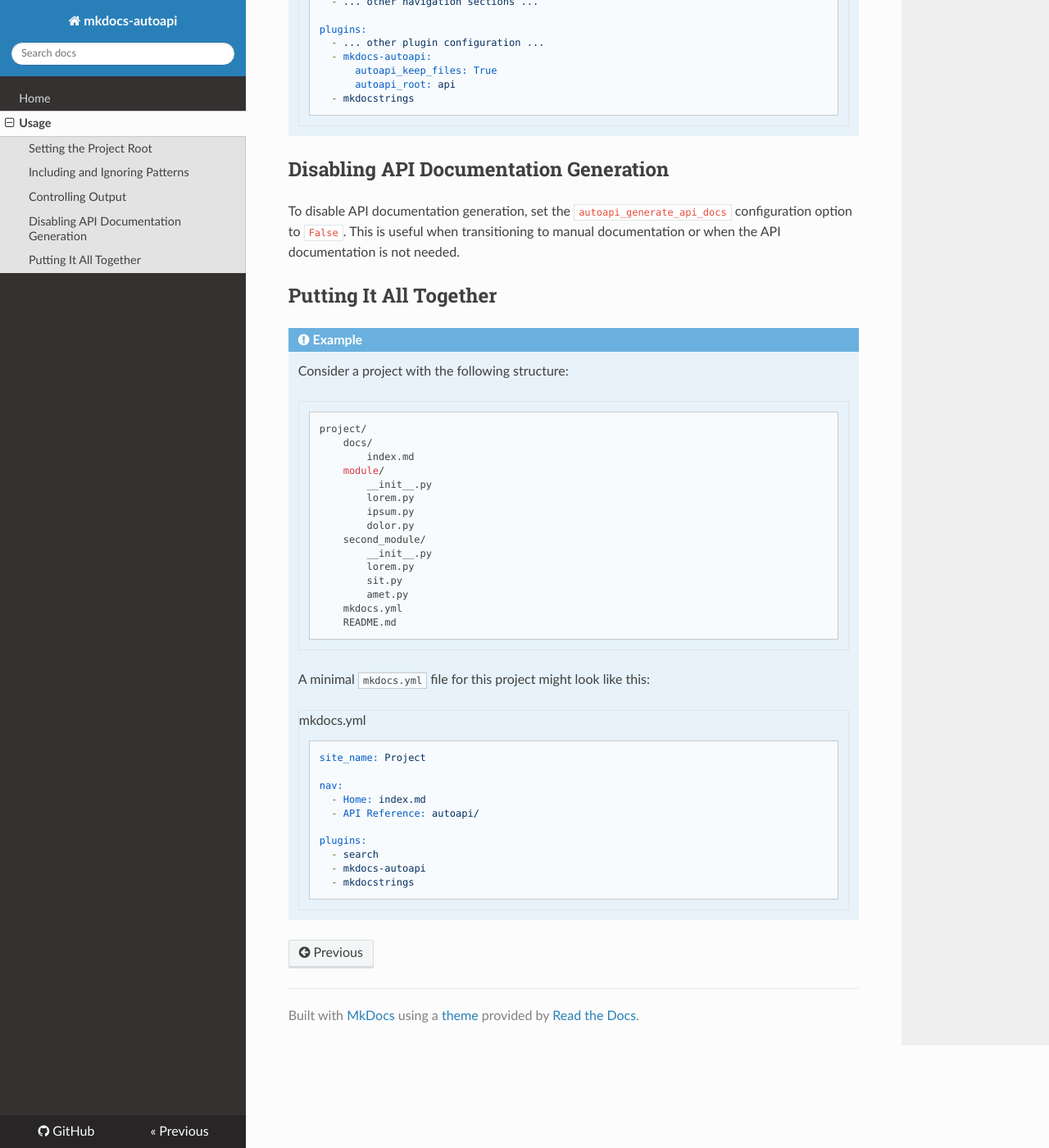
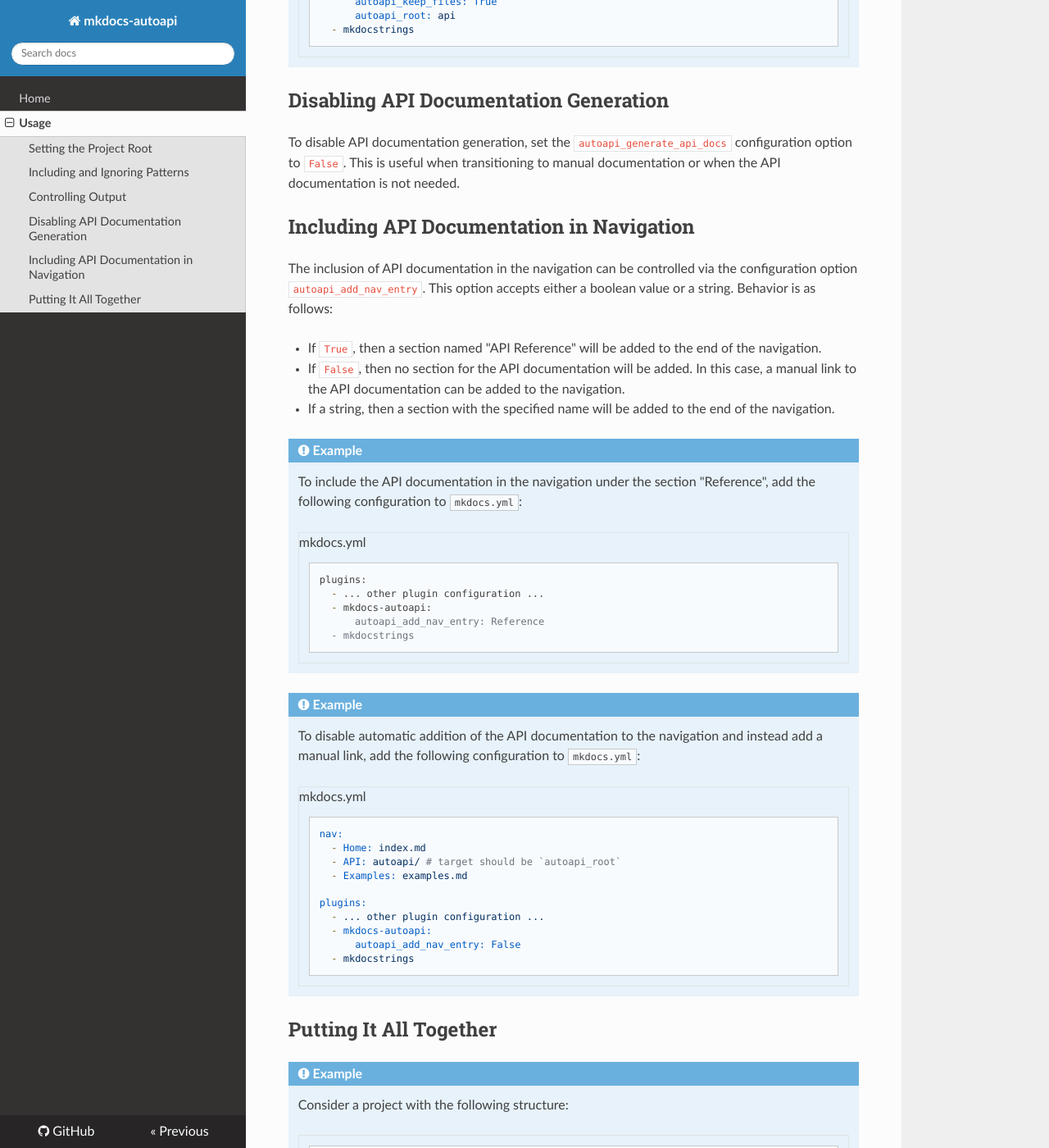
Before and after one commit to jcayers20/mkdocs-autoapi, an MkDocs documentation site: the page built from docs/usage.md, in a window 1280 px wide and 1400 px high, scrolled down 3664 px. Shown: the whole window at 82% size. Built offline with MkDocs 1.6.1, drawn with Linux system fonts in a browser that asks for light colours; nearby versions of some CDN libraries; some of the changed text lies outside the part shown.

Commit message:
Add config option autoapi_add_nav_entry (#37)
This commit adds a new configuration option `autoapi_add_nav_entry` that
allows the user to control if/how an entry in the navigation for the generated
API documentation is added.

````diff
--- a/docs/usage.md
+++ b/docs/usage.md
@@ -135,7 +135,7 @@ The plugin supports two configuration options for
 controlling output:
 
 1. `autoapi_keep_files` (`bool`): If `True`, then the plugin will generate local
-    copies of the Markdown files in `<docs_dir>/<output_dir>`. If `False`,
+    copies of the Markdown files in `<docs_dir>/<autoapi_root>`. If `False`,
     Markdown files will only be created in temp directory. Default is `False`.
 2. `autoapi_root` (`str`): The directory in which to save the generated Markdown
    files. For local output, this directory is relative to `docs_dir`. Default
@@ -185,6 +180,50 @@ controlling output:
 To disable API documentation generation, set the `autoapi_generate_api_docs`
 configuration option to `False`. This is useful when transitioning to manual
 documentation or when the API documentation is not needed.
+
+## Including API Documentation in Navigation
+
+The inclusion of API documentation in the navigation can be controlled via the
+configuration option `autoapi_add_nav_entry`. This option accepts either a
+boolean value or a string. Behavior is as follows:
+
+* If `True`, then a section named "API Reference" will be added to the end of
+the navigation.
+* If `False`, then no section for the API documentation will be added. In this
+case, a manual link to the API documentation can be added to the navigation.
+* If a string, then a section with the specified name will be added to the end
+of the navigation.
+
+!!! example
+
+    To include the API documentation in the navigation under the section
+    "Reference", add the following configuration to `mkdocs.yml`:
+
+    ```yaml title="mkdocs.yml"
+    plugins:
+      - ... other plugin configuration ...
+      - mkdocs-autoapi:
+          autoapi_add_nav_entry: Reference
+      - mkdocstrings
+    ```
+
+!!! example
+
+    To disable automatic addition of the API documentation to the navigation and
+    instead add a manual link, add the following configuration to `mkdocs.yml`:
+
+    ```yaml title="mkdocs.yml"
+    nav:
+      - Home: index.md
+      - API: autoapi/ # target should be `autoapi_root`
+      - Examples: examples.md
+
+    plugins:
+      - ... other plugin configuration ...
+      - mkdocs-autoapi:
+          autoapi_add_nav_entry: False
+      - mkdocstrings
+    ```
 
 
 ## Putting It All Together
````
Also changed, not shown: other parts of docs/usage.md (+0 -6 lines), 2 other files.
